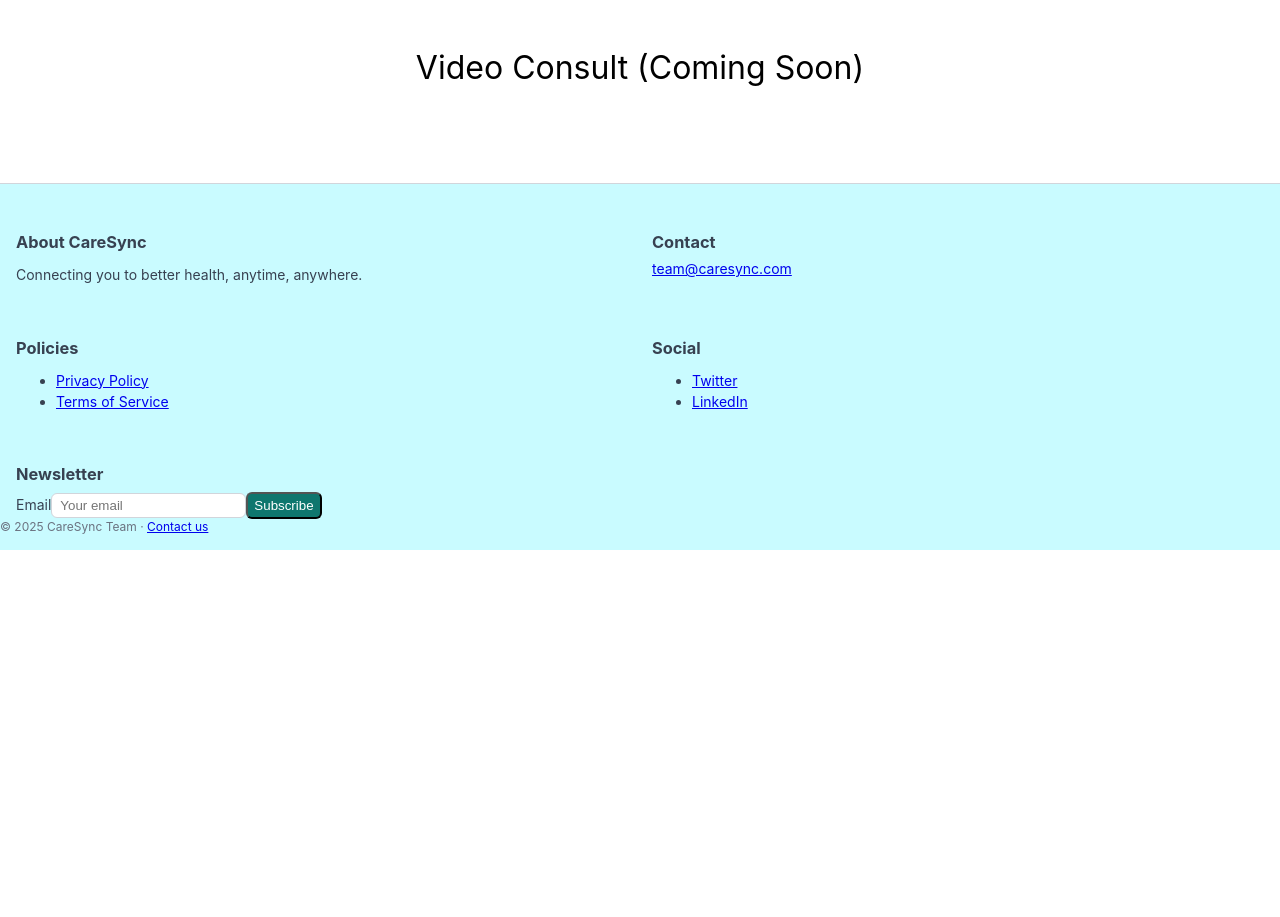
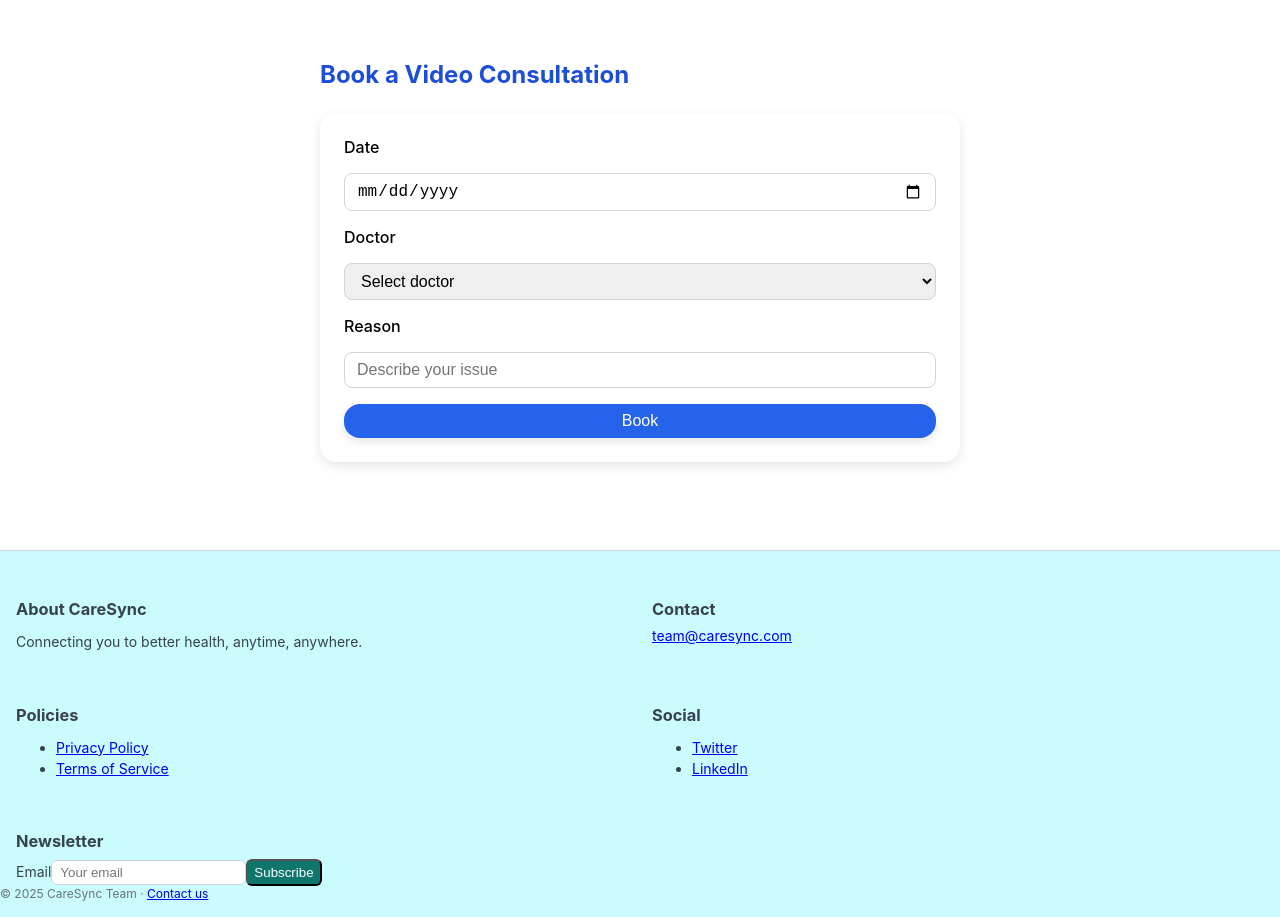
Before and after one commit to Shreyosi01/Hackathon, a React (Create React App) app in the folder frontend/: page /video-consult in a window 1280 px wide. Before the commit the page ends 800 px from the top, so only its background shows below. Built offline with nearby package versions, Linux system fonts and the light colour scheme.

Commit message:
videoconsult

```diff
--- a/frontend/package.json
+++ b/frontend/package.json
@@ -15,7 +15,7 @@
     "react-dom": "^19.1.1",
     "react-icons": "^5.5.0",
     "react-leaflet": "^5.0.0",
-    "react-router-dom": "^7.8.1",
+    "react-router-dom": "^7.8.2",
     "react-scripts": "5.0.1",
     "vite": "^7.1.3",
     "web-vitals": "^2.1.4"
--- a/frontend/src/App.js
+++ b/frontend/src/App.js
@@ -9,6 +9,7 @@ import WellnessLeaderboard from "./pages/WellnessLeaderboard";
 import HealthReport from "./pages/HealthReport";
 import Profile from "./pages/Profile/Profile"; // ✅ added
 import Footer from "./components/Footer";
+import VideoConsult from "./pages/VideoConsult";
 
 function App() {
   return (
@@ -19,6 +20,7 @@ function App() {
           <Route path="/login" element={<LoginPage />} />
           <Route path="/signup" element={<SignupPage />} />
           <Route path="/find-doctors" element={<FindDoctors />} />
+          <Route path="/video-consult" element={<VideoConsult />} />
           <Route
             path="/video-consult"
             element={
--- /dev/null
+++ b/frontend/src/components/Container.css
@@ -0,0 +1,21 @@
+.container {
+  max-width: 80rem; /* ~1280px, same as max-w-7xl */
+  margin-left: auto;
+  margin-right: auto;
+  padding-left: 1rem;  /* px-4 */
+  padding-right: 1rem;
+}
+
+@media (min-width: 640px) { /* sm:px-6 */
+  .container {
+    padding-left: 1.5rem;
+    padding-right: 1.5rem;
+  }
+}
+
+@media (min-width: 1024px) { /* lg:px-8 */
+  .container {
+    padding-left: 2rem;
+    padding-right: 2rem;
+  }
+}
--- /dev/null
+++ b/frontend/src/components/Container.jsx
@@ -0,0 +1,3 @@
+export default function Container({ children }) {
+  return <div className="container">{children}</div>;
+}
--- /dev/null
+++ b/frontend/src/pages/VideoConsult.css
@@ -0,0 +1,61 @@
+.video-section {
+  padding: 2.5rem 1rem;
+  max-width: 40rem;
+  margin: 0 auto;
+}
+
+.video-heading {
+  font-size: 1.5rem;
+  font-weight: bold;
+  color: #1d4ed8; /* blue-700 */
+  margin-bottom: 1.5rem;
+}
+
+.video-form {
+  display: flex;
+  flex-direction: column;
+  gap: 1rem;
+  background-color: white;
+  border-radius: 1rem;
+  padding: 1.5rem;
+  box-shadow: 0 4px 12px rgba(0, 0, 0, 0.1); /* shadow-card */
+}
+
+.video-label {
+  font-weight: 500;
+}
+
+.video-input {
+  border: 1px solid #d1d5db;
+  border-radius: 0.5rem;
+  padding: 0.5rem 0.75rem;
+  font-size: 1rem;
+  transition: border 0.2s ease, box-shadow 0.2s ease;
+}
+
+.video-input:focus {
+  outline: none;
+  border-color: #60a5fa;
+  box-shadow: 0 0 0 2px #60a5fa;
+}
+
+.video-button {
+  background-color: #2563eb;
+  color: white;
+  padding: 0.5rem 1rem;
+  border-radius: 1rem;
+  box-shadow: 0 4px 8px rgba(0, 0, 0, 0.1);
+  cursor: pointer;
+  transition: background-color 0.2s ease;
+  border: none;
+  font-size: 1rem;
+}
+
+.video-button:hover {
+  background-color: #1e40af;
+}
+
+.video-button:focus {
+  outline: none;
+  box-shadow: 0 0 0 2px #3b82f6;
+}
--- /dev/null
+++ b/frontend/src/pages/VideoConsult.jsx
@@ -0,0 +1,72 @@
+import { useState } from "react";
+import Container from "../components/Container";
+import "./VideoConsult.css"; // import the CSS file
+
+const mockDoctors = [
+  "Dr. Asha Mehra",
+  "Dr. Rajiv Singh",
+  "Dr. Priya Nair",
+  "Dr. Amit Patel",
+  "Dr. Sunita Rao",
+];
+
+export default function VideoConsult() {
+  const [form, setForm] = useState({ date: "", doctor: "", reason: "" });
+
+  const handleSubmit = (e) => {
+    e.preventDefault();
+    console.log(form);
+  };
+
+  return (
+    <Container>
+      <section className="video-section">
+        <h2 className="video-heading">Book a Video Consultation</h2>
+        <form className="video-form" onSubmit={handleSubmit}>
+          <label htmlFor="date" className="video-label">Date</label>
+          <input
+            id="date"
+            type="date"
+            className="video-input"
+            value={form.date}
+            onChange={(e) => setForm((f) => ({ ...f, date: e.target.value }))}
+            required
+          />
+
+          <label htmlFor="doctor" className="video-label">Doctor</label>
+          <select
+            id="doctor"
+            className="video-input"
+            value={form.doctor}
+            onChange={(e) => setForm((f) => ({ ...f, doctor: e.target.value }))}
+            required
+          >
+            <option value="">Select doctor</option>
+            {mockDoctors.map((d) => (
+              <option key={d}>{d}</option>
+            ))}
+          </select>
+
+          <label htmlFor="reason" className="video-label">Reason</label>
+          <input
+            id="reason"
+            type="text"
+            className="video-input"
+            value={form.reason}
+            onChange={(e) => setForm((f) => ({ ...f, reason: e.target.value }))}
+            placeholder="Describe your issue"
+            required
+          />
+
+          <button
+            type="submit"
+            className="video-button"
+            aria-label="Book video consultation"
+          >
+            Book
+          </button>
+        </form>
+      </section>
+    </Container>
+  );
+}
```
Also changed, not shown: 1 other file (tests, documents, lock files or other folders).
